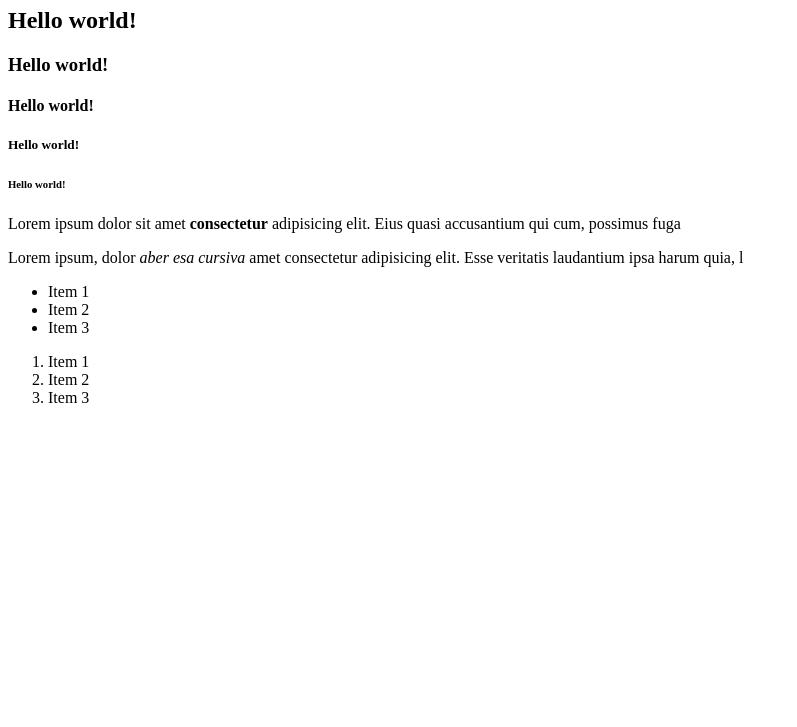
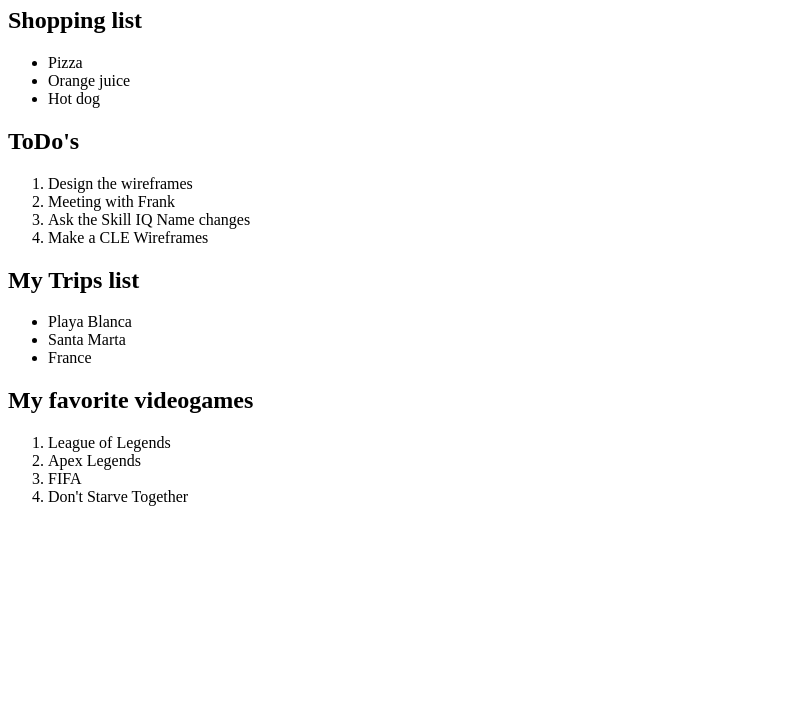
Before and after one commit to andressparedes/html-boilerplate, a plain HTML site: page index.html in a window 1280 px wide. Shown: the part 73-800 px from the top of the page, without its empty margins (0-797 px from the left). Drawn offline with Linux system fonts and the light colour scheme.

Commit message:
Practicing Unordered and orderred list

```diff
--- a/index.html
+++ b/index.html
@@ -6,30 +6,36 @@
     </head>
 
     <body>
-        <h1>Hello world!</h1>
-        <h2>Hello world!</h2>
-        <h3>Hello world!</h3>
-        <h4>Hello world!</h4>
-        <h5>Hello world!</h5>
-        <h6>Hello world!</h6>
+        <h1>My Lists</h1>
 
-        <!--i'm a HTML comment-->
-
-        <p>Lorem ipsum dolor sit amet <strong>consectetur</strong> adipisicing elit. Eius quasi accusantium qui cum, possimus fuga</p>
-        <p>Lorem ipsum, dolor <em>aber esa cursiva</em> amet consectetur adipisicing elit. Esse veritatis laudantium ipsa harum quia, l</p>
-
-        <!--Unordered List-->
+        <h2>Shopping list</h2>
         <ul>
-            <li>Item 1</li>
-            <li>Item 2</li>
-            <li>Item 3</li>
+            <li>Pizza</li>
+            <li>Orange juice</li>
+            <li>Hot dog</li>
         </ul>
 
-        <!--Unordered List-->
+        <h2>ToDo's</h2>
         <ol>
-            <li>Item 1</li>
-            <li>Item 2</li>
-            <li>Item 3</li>
+            <li>Design the wireframes</li>
+            <li>Meeting with Frank</li>
+            <li>Ask the Skill IQ Name changes</li>
+            <li>Make a CLE Wireframes</li>
+        </ol>
+
+        <h2>My Trips list</h2>
+        <ul>
+            <li>Playa Blanca</li>
+            <li>Santa Marta</li>
+            <li>France</li>
+        </ul>
+
+        <h2>My favorite videogames</h2>
+        <ol>
+            <li>League of Legends</li>
+            <li>Apex Legends</li>
+            <li>FIFA</li>
+            <li>Don't Starve Together</li>
         </ol>
     </body>
 </html>
```
